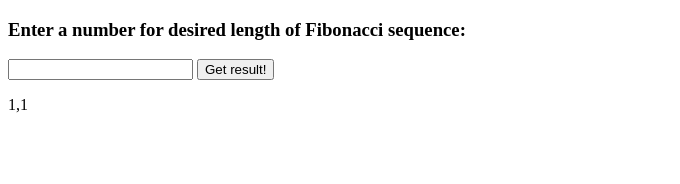
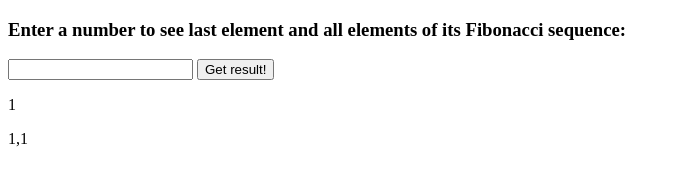
Before and after one commit to skHazard/JS-Fibonacci, a plain HTML site: page index.html in a window 1280 px wide. Both pictures are taken after a click on the button "Get result!". Shown: the whole page, without its empty margins (0-680 px from the left). Drawn offline with Linux system fonts and the light colour scheme.

Commit message:
last and all element output

```diff
--- a/index.html
+++ b/index.html
@@ -6,13 +6,14 @@
 	<script type="text/javascript" src="js/index.js"></script>
 </head>
 <body>
-<h3>Enter a number for desired length of Fibonacci sequence: </h3>
+<h3>Enter a number to see last element and all elements of its Fibonacci sequence: </h3>
 
 <input name="user" type="text" id="user" value="">
 
 <button onclick="fibResult()">Get result!</button>
 
-<p id="result"></p>
+<p id="resultLast"></p>
+<p id="resultAll"></p>
 
 </body>
 </html>
--- a/js/index.js
+++ b/js/index.js
@@ -8,7 +8,19 @@
 				for (var i = 2; i < n; i++) {
 				fib.push(fib[i-2]+fib[i-1]);
 					}
-				return fib + " ";
+					return fib.slice(-1);
+			}
+
+			function fibonacciAll(n) {
+
+				var fib = [];
+				fib[0] = 1;
+				fib[1] = 1;
+				for (var i = 2; i < n; i++) {
+				fib.push(fib[i-2]+fib[i-1]);
+					}
+					return fib;
+
 			}
 
 			// document.write(fibonacci(userNum));
@@ -16,9 +28,11 @@
 				function fibResult() {
 		    var userNum = document.getElementById("user").value;
 		    if (isNaN(userNum)) {
-	    	document.getElementById("result").innerHTML = 'Enter a number, please!';
+		    	document.getElementById("resultLast").innerHTML = 'Enter a number, please!';
+		    	document.getElementById("resultAll").innerHTML = 'Enter a number, please!';
 		    }else{
-	    	document.getElementById("result").innerHTML = fibonacci(userNum);
+		    	document.getElementById("resultLast").innerHTML = fibonacci(userNum);
+		    	document.getElementById("resultAll").innerHTML = fibonacciAll(userNum);
 		    }
 
 		}
```
Lines whose indentation alone changed are shown as unchanged.
